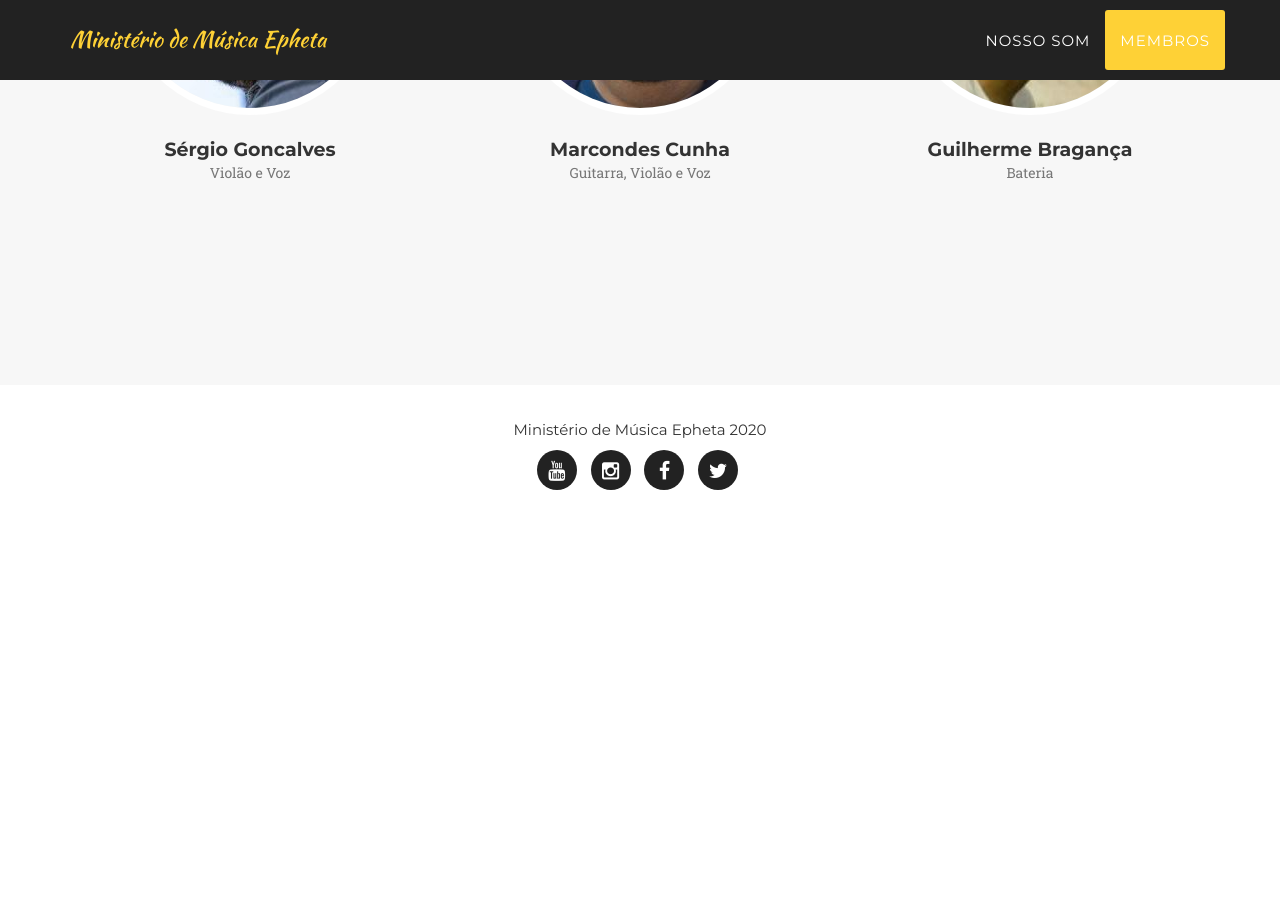
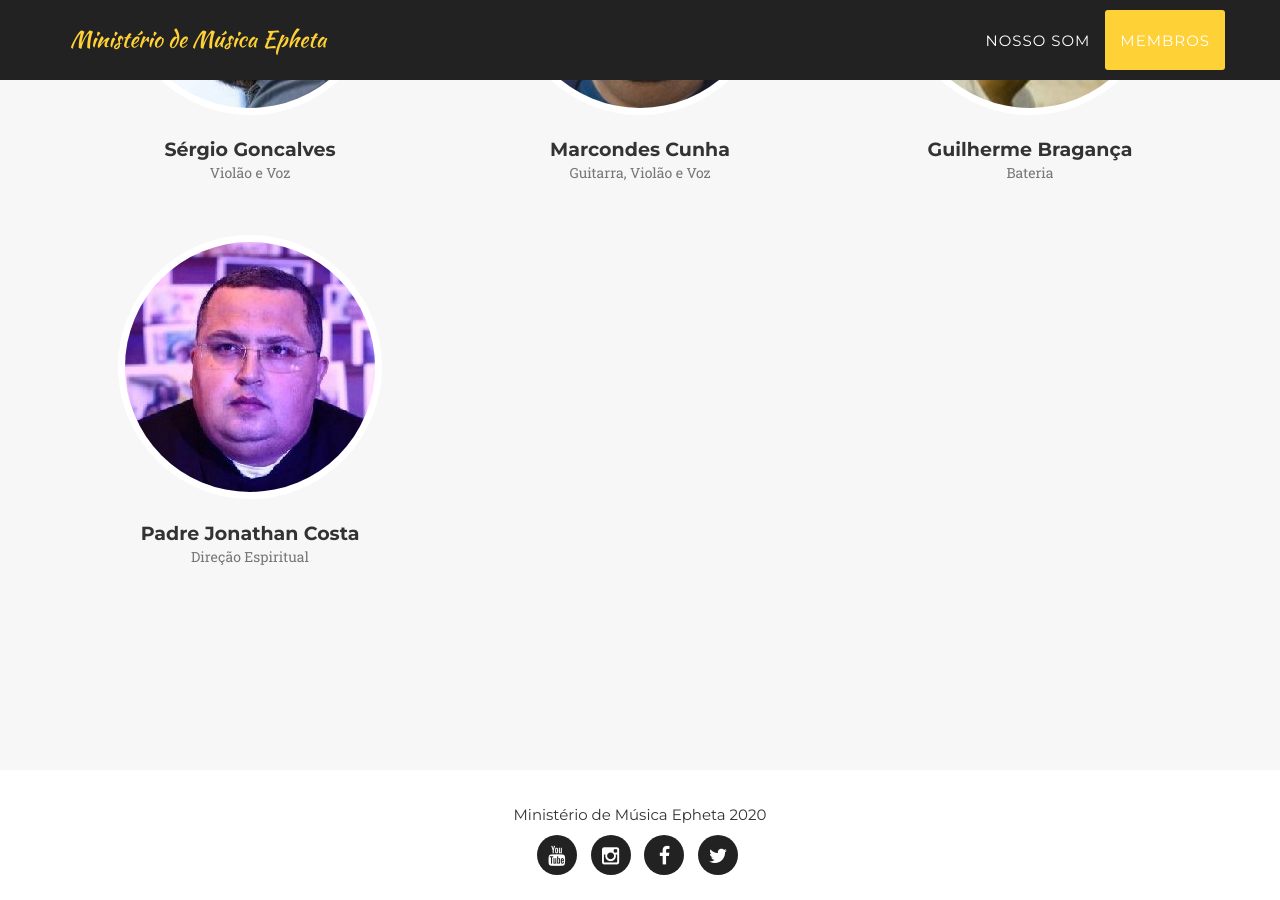
Before and after one commit to mmepheta/mmepheta.github.io, a Jekyll site: the page built from index.html, in a window 1280 px wide and 900 px high, scrolled down 2568 px. Built offline with Jekyll 4.4.1, drawn with Linux system fonts in a browser that asks for light colours; some web fonts are replaced; before the commit the page ends 3083 px from its top, so only the background shows below that.

Commit message:
adicionando o padre

```diff
--- a/_config.yml
+++ b/_config.yml
@@ -31,6 +31,9 @@ people:
 - name: Guilherme Bragança
   pic: 5
   position: Bateria
+- name: Padre Jonathan Costa
+  pic: 7
+  position: Direção Espiritual
 
 # redes sociais
 youtube: /yt
```
Also changed, not shown: img/membros/7.jpg (added).
